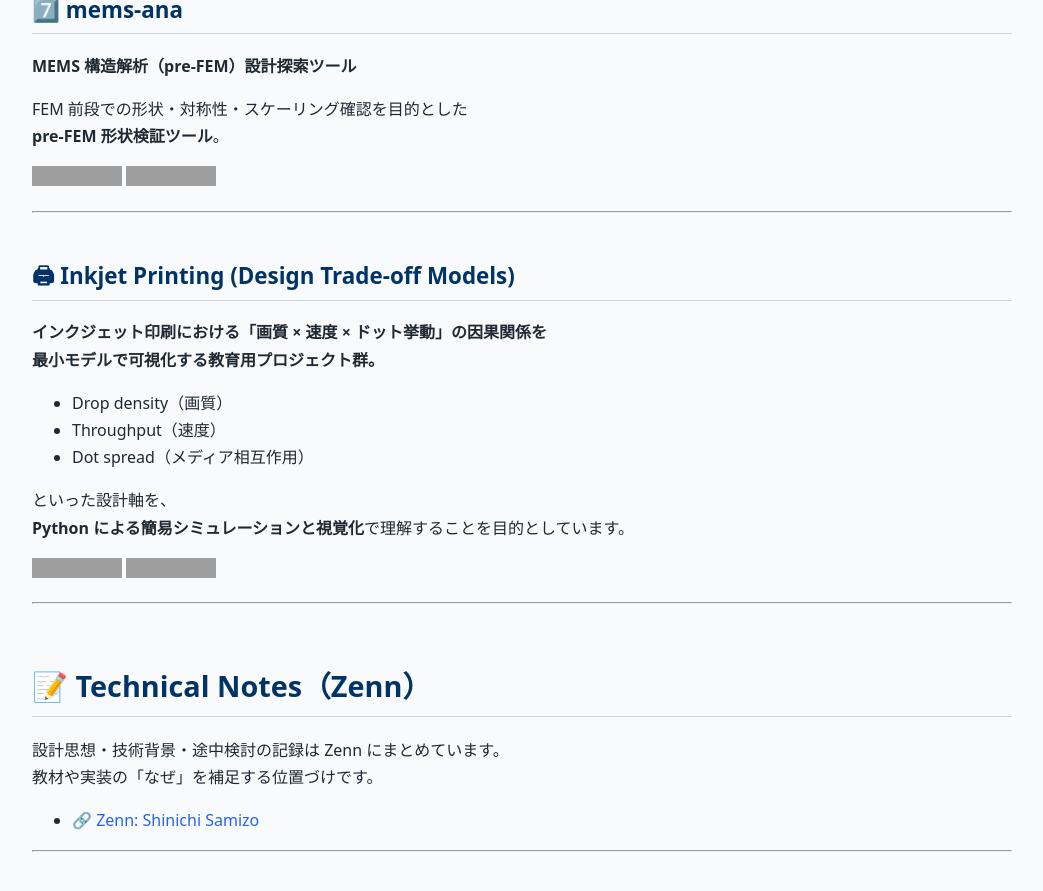
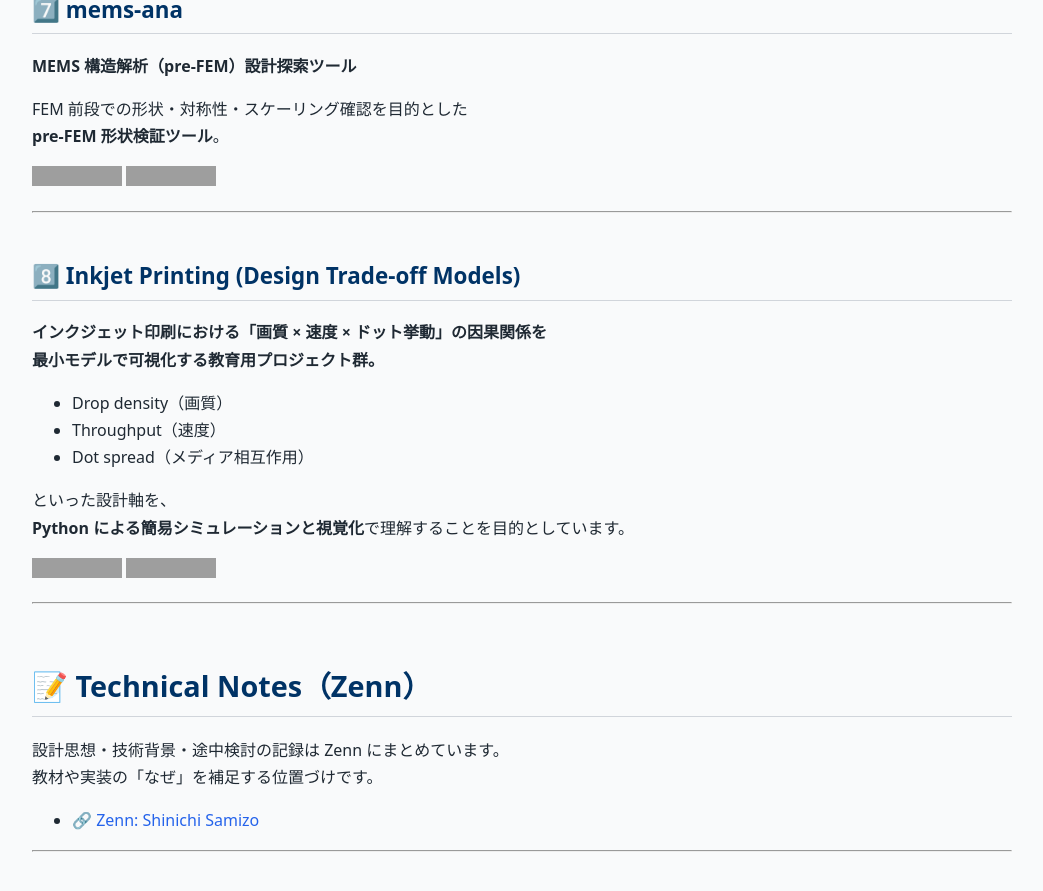
Before and after one commit to Samizo-AITL/Samizo-AITL.github.io, a Jekyll site: the page built from index.md, in a window 1280 px wide and 900 px high, scrolled down 3970 px, cut to the strip 0-891 px from the top of the window. Shown: the whole strip, without its empty margins (118-1161 px from the left). Built offline with Jekyll 4.4.1, drawn with Linux system fonts in a browser that asks for light colours; grey boxes are pictures that could not be loaded.

Commit message:
Update index.md

```diff
--- a/index.md
+++ b/index.md
@@ -164,7 +164,7 @@ FEM 前段での形状・対称性・スケーリング確認を目的とした
 
 ---
 
-## 🖨 Inkjet Printing (Design Trade-off Models)
+## 8️⃣ Inkjet Printing (Design Trade-off Models)
 
 **インクジェット印刷における「画質 × 速度 × ドット挙動」の因果関係を
 最小モデルで可視化する教育用プロジェクト群。**
```
